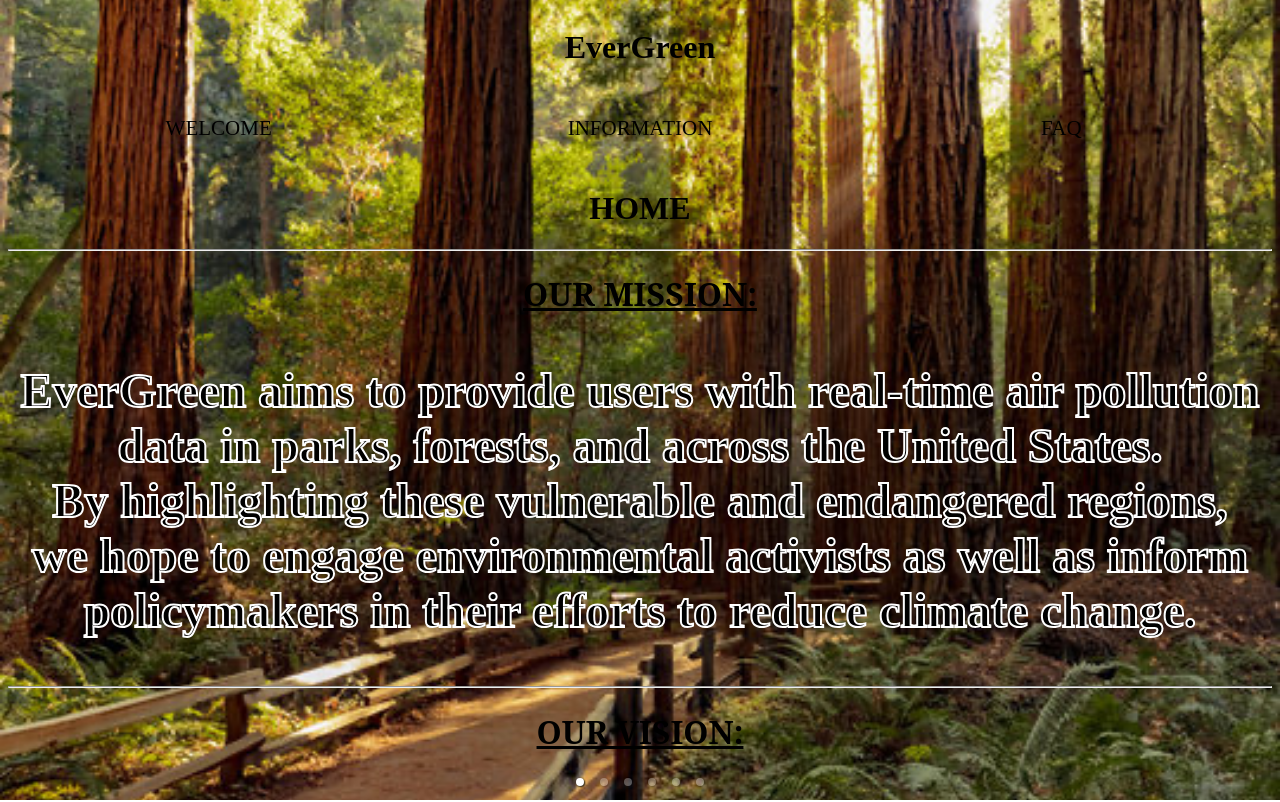
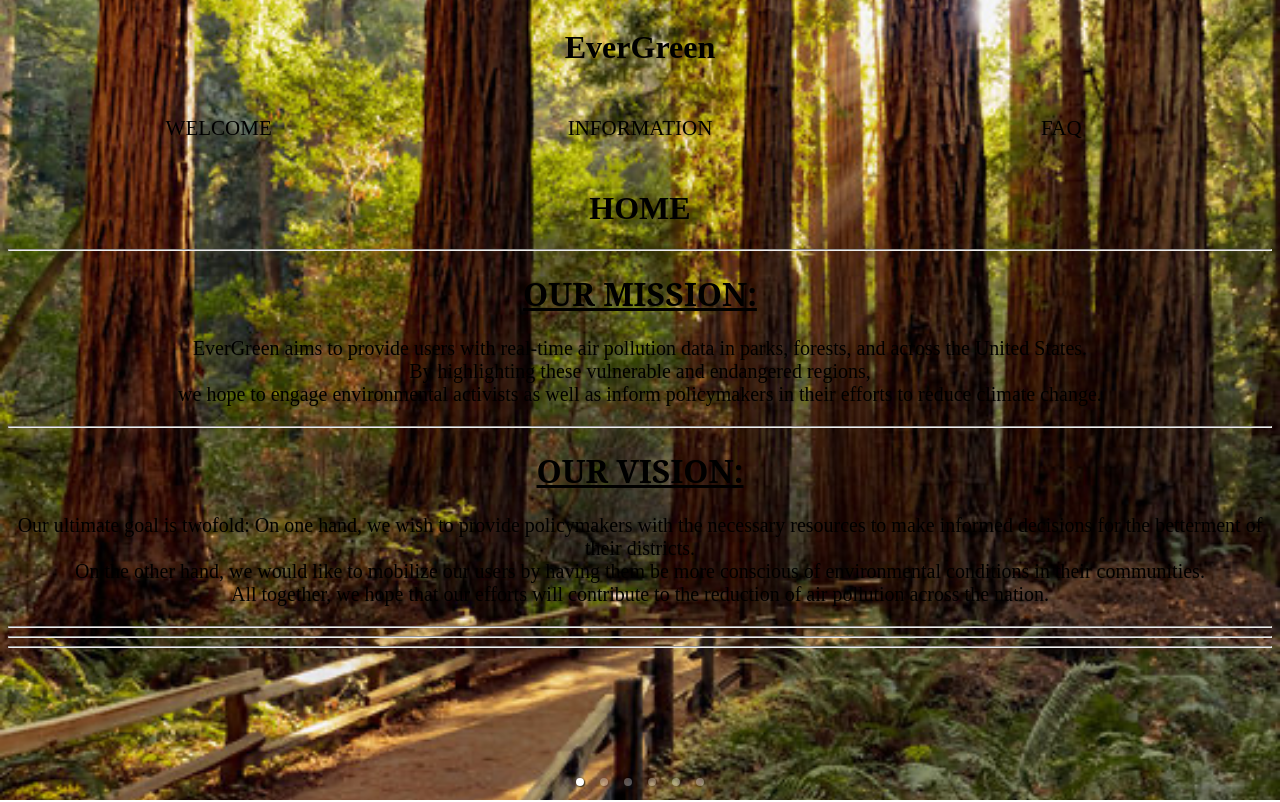
Before and after one commit to Allens124/EverGreenFrontend, a Next.js app in the folder ever/: page / in a window 1280 px wide. Shown: the top 802 px of the page. Built offline with nearby package versions, Linux system fonts and the light colour scheme.

Commit message:
updating

```diff
--- a/ever/app/globals.css
+++ b/ever/app/globals.css
@@ -48,10 +48,7 @@ nav a:hover{
 }
 p{
   text-align: center;
-  color: black; /* Text color */
-  -webkit-text-stroke: 2px white; /* White outline */
-  font-size: 48px; /* Adjust as needed */
-  font-weight: bold;
+  font-size: 20px;
 }
 .xd{
   text-wrap:wrap ;
```
